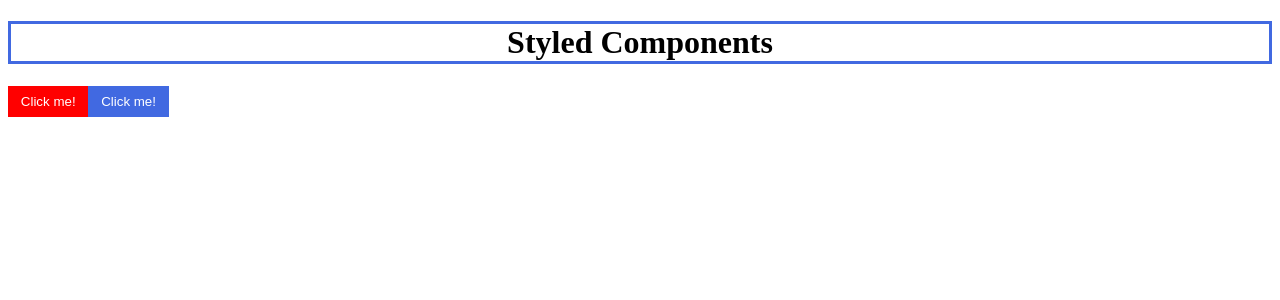
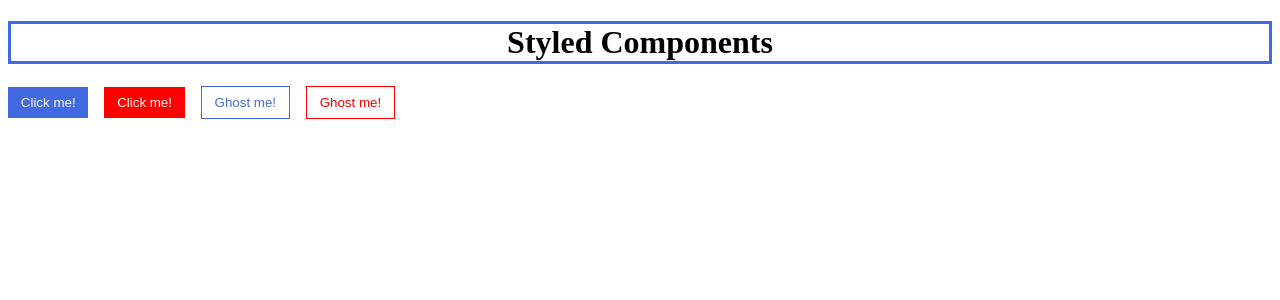
Before and after one commit to PabloFernandez-Git/Styled-components-libreria, a React (Create React App) app: page / in a window 1280 px wide. Shown: the top 300 px of the page. Built offline with nearby package versions, Linux system fonts and the light colour scheme.

Commit message:
Usando el módulo css

```diff
--- a/src/App.jsx
+++ b/src/App.jsx
@@ -8,8 +8,10 @@ class App extends Component {
         return (
             <>
                 <Title />
+                <Button >Click me!</Button>
                 <Button danger>Click me!</Button>
-                <Button >Click me!</Button>
+                <Button ghost>Ghost me!</Button>
+                <Button danger ghost>Ghost me!</Button>
             </>
         )
 
--- a/src/components/Button.jsx
+++ b/src/components/Button.jsx
@@ -1,29 +1,47 @@
-import styled from 'styled-components'
+import styled, {css} from 'styled-components'
 
 const Button = styled.button`
     padding: .5rem .8rem;
     border: none;
     outline: none;
-    background-color: ${({ danger }) => danger ? 'red' : 'royalblue'};
+    margin-right: 1rem;
+    margin-bottom: 1rem;
     color: #fff;
+    background-color: royalblue;
+
+    ${({danger, ghost}) => danger && ghost && css`
+        background-color: transparent;
+        color: red;
+        border: 1px solid red;
+    `}
+
+    ${({danger, ghost}) => danger && !ghost && css`
+        background-color: red;
+    `}
+
+    ${({danger, ghost}) => !danger && ghost && css`
+        background-color: transparent;
+        color: royalblue;
+        border: 1px solid royalblue;
+    `}
+
 `
 
 export default Button;
 
 
 /*
-Estilos dinámicos con operador ternario
+Usando el módulo css (de 'styled-components')
 
-Podemos dar un color por defecto en caso que no llegue la prop usando || :
+Vamos a importar un modulo que nos da 'styled-components' que es {css}
 
-background-color: ${({ bgcolor }) => bgcolor || 'purple'};
+import styled, {css} from 'styled-components'
 
+Con esto nosotros podemos interpolar template strings que es lo que necesitamos hacer.
+Al tener que usar mas de una propiedad necesitamos un template string para que se interpole con el template string que ya necesita el componente (styled.button) de por si.
 
-Podemos dar estilos usando un operador ternario en base a un booleano:
+Esta misma logica la podemos aplicar para todo tipo de botones u otros componentes (formularios, imagenes, parrafos, titulos) donde queremos tener un estilo por defecto y en funcion de algunas props que puedan cambiar sin tener que reescribir todo el componente.
 
-background-color: ${({ danger }) => danger ? 'red' : 'royalblue'};
-
-Usando esta condicion los botones con el atributo ‘danger’ se le aplicara el color ‘red’ y los que no la posean se les aplicara el color ‘royalblue’.
-
+Esta es la forma de generar varios estilos en funcion de props e interpolando template string con el modulo de css.
 
 */
```
